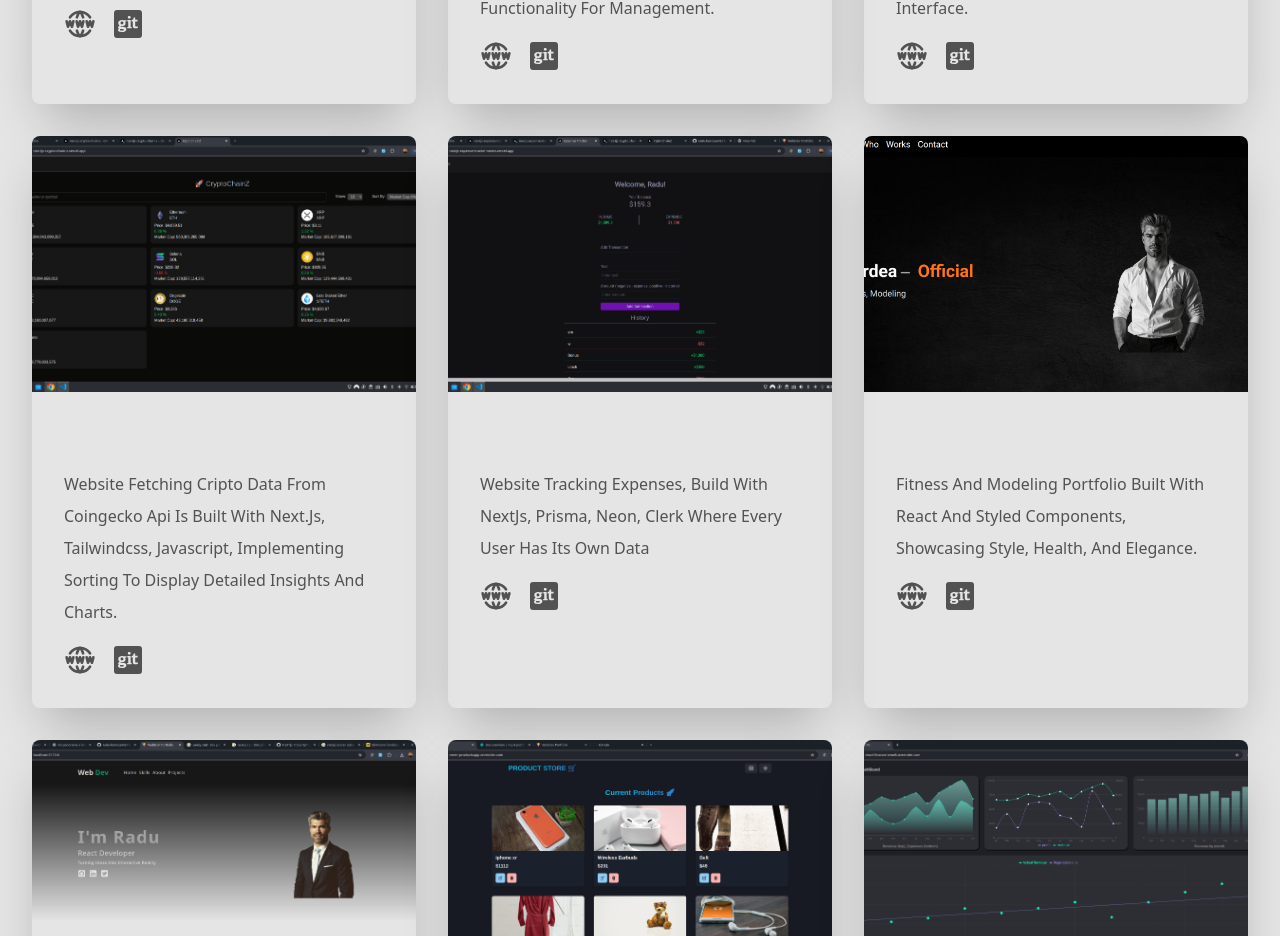
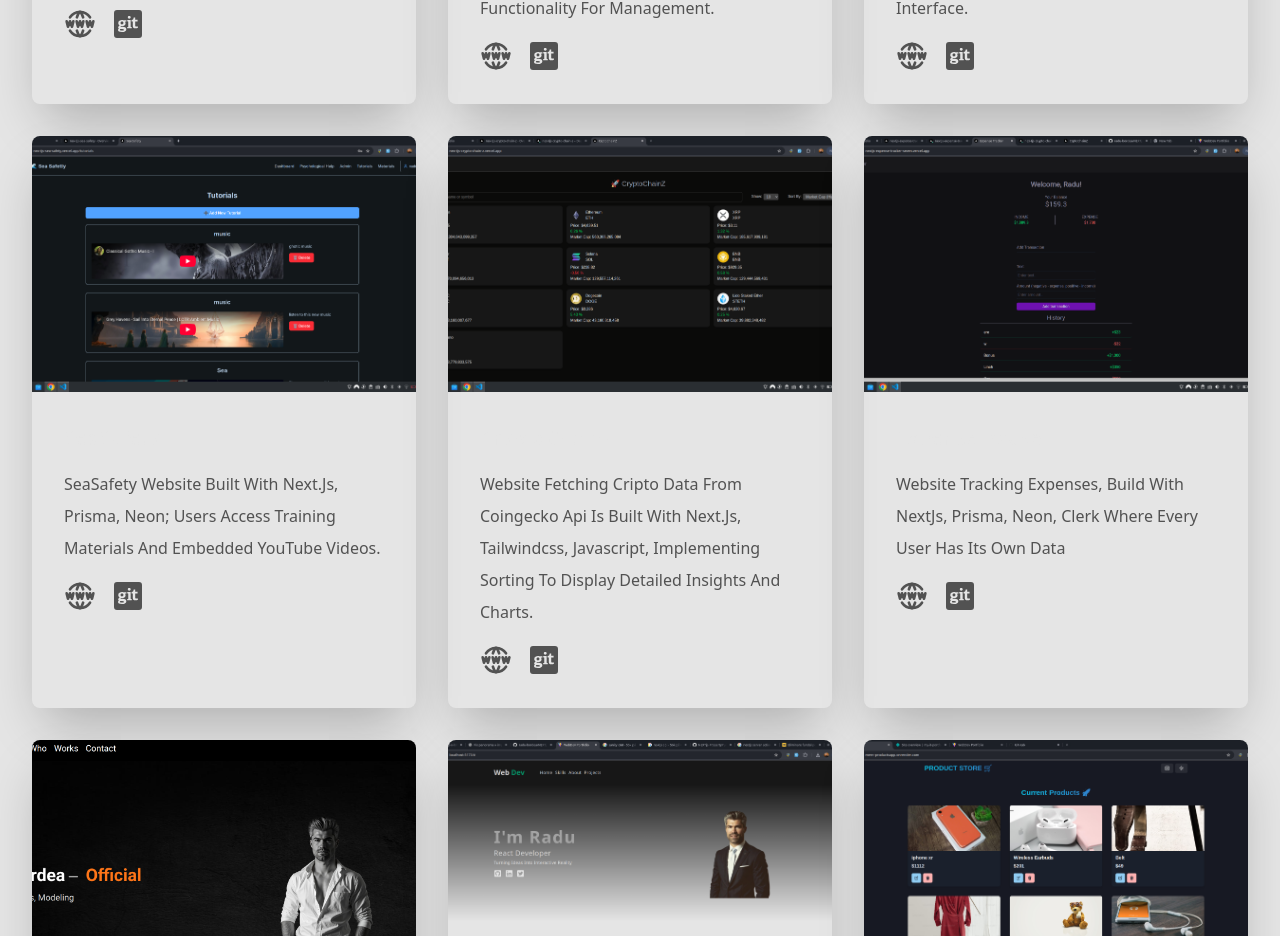
Before and after one commit to radu-bordea/React-ITPortfolio, a React (Vite) app: page / in a window 1280 px wide. Shown: the part 2979-3915 px from the top of the page. Built offline with nearby package versions, Linux system fonts and the light colour scheme.

Commit message:
add seasafety project

```diff
--- a/src/data.jsx
+++ b/src/data.jsx
@@ -18,6 +18,7 @@ import reactfinance from "../src/assets/reactfinance.png";
 import panoramaX from "../src/assets/panoramax.png";
 import cryptochainz from "../src/assets/cryptochainz.png";
 import expensetracker from "../src/assets/expensetracker.png";
+import seasafety from '../src/assets/seasafety.png'
 
 
 export const links = [
@@ -113,6 +114,14 @@ export const projects = [
   },
   {
     id: nanoid(),
+    img: seasafety,
+    url: "https://nex-tjs-sea-safety.vercel.app/tutorials",
+    github: "https://github.com/radu-bordea/NEXTjs-SeaSafety.git",
+    title: "SeaSafety",
+    text: "SeaSafety website built with Next.js, Prisma, Neon; users access training materials and embedded YouTube videos.",
+  },
+  {
+    id: nanoid(),
     img: cryptochainz,
     url: "https://nex-tjs-crypto-chain-z.vercel.app/",
     github: "https://github.com/radu-bordea/NEXTjs-CryptoChainZ.git",
```
Also changed, not shown: src/assets/seasafety.png (added).
